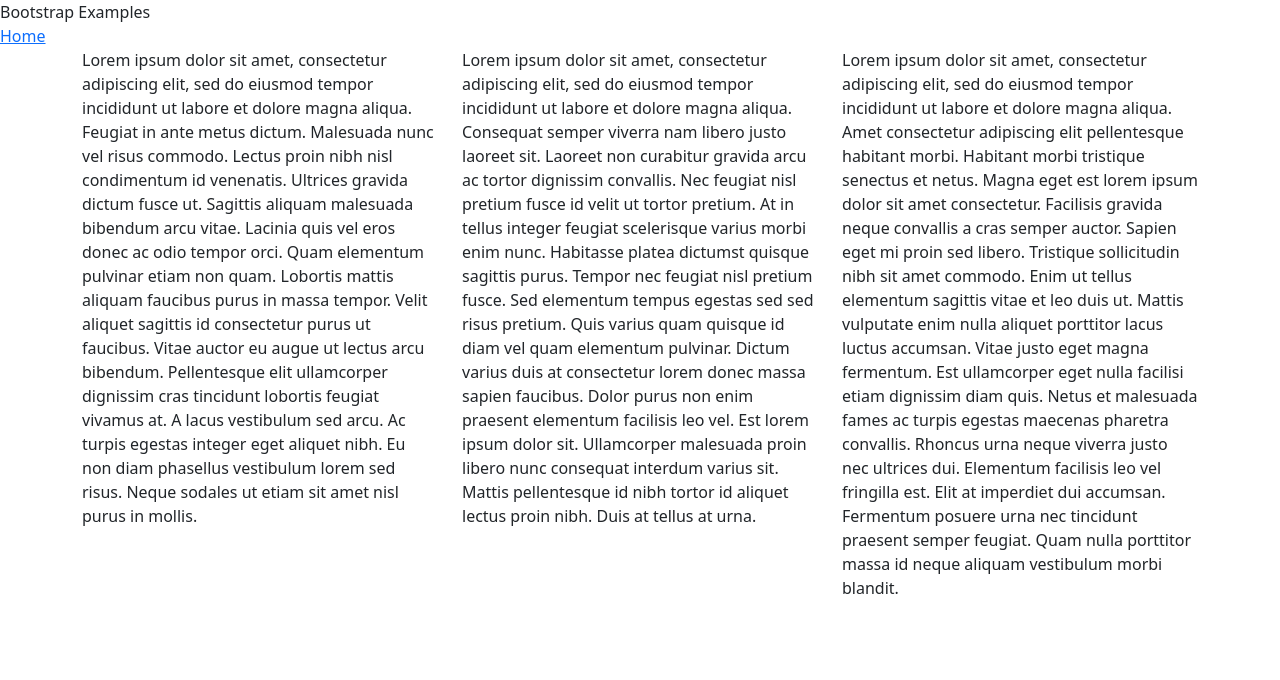
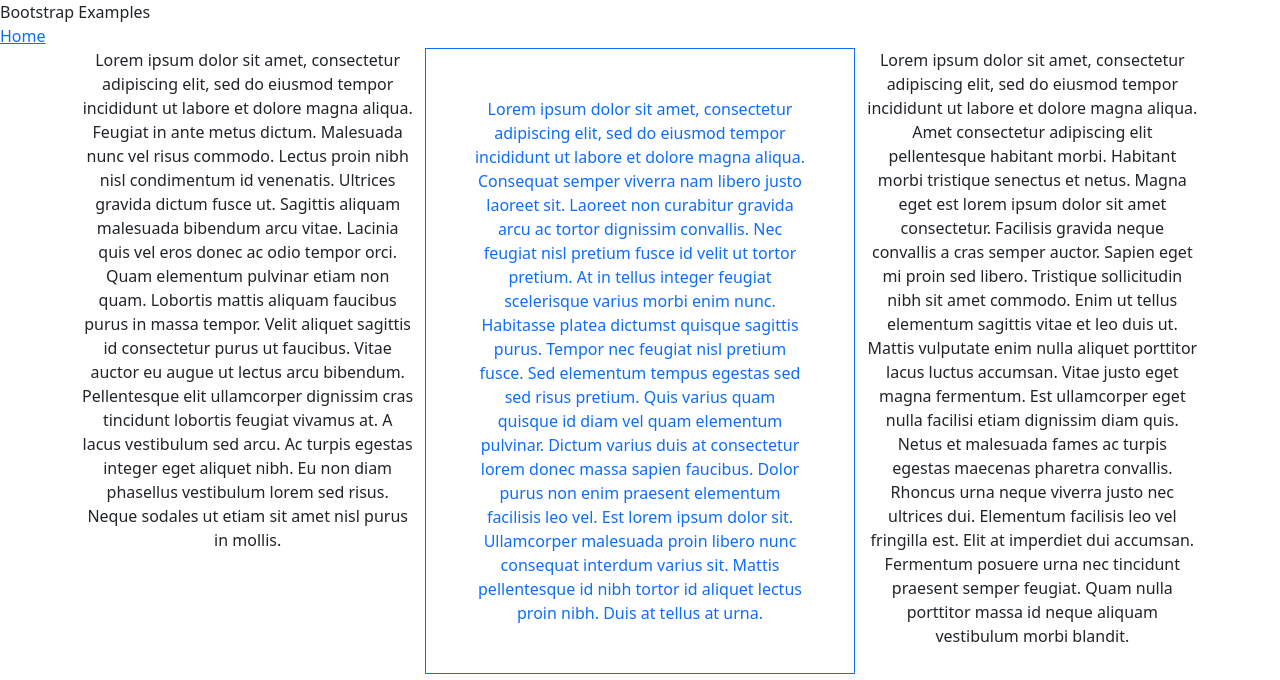
Before and after one commit to WillianA07/bootstrap-examples, a plain HTML site: page index.html in a window 1280 px wide. Drawn offline with nearby package versions, Linux system fonts and the light colour scheme.

Commit message:
Styled the index page

```diff
--- a/index.html
+++ b/index.html
@@ -21,11 +21,11 @@
             </nav>
 
         <main class="container">
-            <div class="row">
+            <div class="row text-xs-left text-lg-center">
 
                 <p class="col-md">Lorem ipsum dolor sit amet, consectetur adipiscing elit, sed do eiusmod tempor incididunt ut labore et dolore magna aliqua. Feugiat in ante metus dictum. Malesuada nunc vel risus commodo. Lectus proin nibh nisl condimentum id venenatis. Ultrices gravida dictum fusce ut. Sagittis aliquam malesuada bibendum arcu vitae. Lacinia quis vel eros donec ac odio tempor orci. Quam elementum pulvinar etiam non quam. Lobortis mattis aliquam faucibus purus in massa tempor. Velit aliquet sagittis id consectetur purus ut faucibus. Vitae auctor eu augue ut lectus arcu bibendum. Pellentesque elit ullamcorper dignissim cras tincidunt lobortis feugiat vivamus at. A lacus vestibulum sed arcu. Ac turpis egestas integer eget aliquet nibh. Eu non diam phasellus vestibulum lorem sed risus. Neque sodales ut etiam sit amet nisl purus in mollis.</p>
 
-                <p class="col-md">Lorem ipsum dolor sit amet, consectetur adipiscing elit, sed do eiusmod tempor incididunt ut labore et dolore magna aliqua. Consequat semper viverra nam libero justo laoreet sit. Laoreet non curabitur gravida arcu ac tortor dignissim convallis. Nec feugiat nisl pretium fusce id velit ut tortor pretium. At in tellus integer feugiat scelerisque varius morbi enim nunc. Habitasse platea dictumst quisque sagittis purus. Tempor nec feugiat nisl pretium fusce. Sed elementum tempus egestas sed sed risus pretium. Quis varius quam quisque id diam vel quam elementum pulvinar. Dictum varius duis at consectetur lorem donec massa sapien faucibus. Dolor purus non enim praesent elementum facilisis leo vel. Est lorem ipsum dolor sit. Ullamcorper malesuada proin libero nunc consequat interdum varius sit. Mattis pellentesque id nibh tortor id aliquet lectus proin nibh. Duis at tellus at urna.</p>
+                <p class="col-md text-primary p-5 border border-primary">Lorem ipsum dolor sit amet, consectetur adipiscing elit, sed do eiusmod tempor incididunt ut labore et dolore magna aliqua. Consequat semper viverra nam libero justo laoreet sit. Laoreet non curabitur gravida arcu ac tortor dignissim convallis. Nec feugiat nisl pretium fusce id velit ut tortor pretium. At in tellus integer feugiat scelerisque varius morbi enim nunc. Habitasse platea dictumst quisque sagittis purus. Tempor nec feugiat nisl pretium fusce. Sed elementum tempus egestas sed sed risus pretium. Quis varius quam quisque id diam vel quam elementum pulvinar. Dictum varius duis at consectetur lorem donec massa sapien faucibus. Dolor purus non enim praesent elementum facilisis leo vel. Est lorem ipsum dolor sit. Ullamcorper malesuada proin libero nunc consequat interdum varius sit. Mattis pellentesque id nibh tortor id aliquet lectus proin nibh. Duis at tellus at urna.</p>
 
                 <p class="col-md">Lorem ipsum dolor sit amet, consectetur adipiscing elit, sed do eiusmod tempor incididunt ut labore et dolore magna aliqua. Amet consectetur adipiscing elit pellentesque habitant morbi. Habitant morbi tristique senectus et netus. Magna eget est lorem ipsum dolor sit amet consectetur. Facilisis gravida neque convallis a cras semper auctor. Sapien eget mi proin sed libero. Tristique sollicitudin nibh sit amet commodo. Enim ut tellus elementum sagittis vitae et leo duis ut. Mattis vulputate enim nulla aliquet porttitor lacus luctus accumsan. Vitae justo eget magna fermentum. Est ullamcorper eget nulla facilisi etiam dignissim diam quis. Netus et malesuada fames ac turpis egestas maecenas pharetra convallis. Rhoncus urna neque viverra justo nec ultrices dui. Elementum facilisis leo vel fringilla est. Elit at imperdiet dui accumsan. Fermentum posuere urna nec tincidunt praesent semper feugiat. Quam nulla porttitor massa id neque aliquam vestibulum morbi blandit.</p>
 
```
